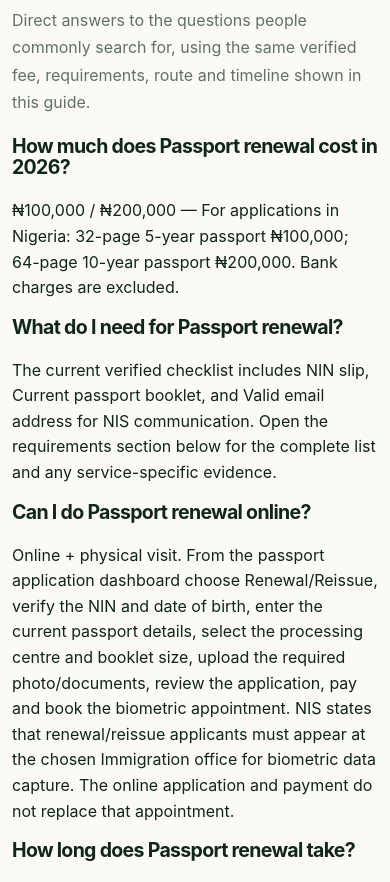
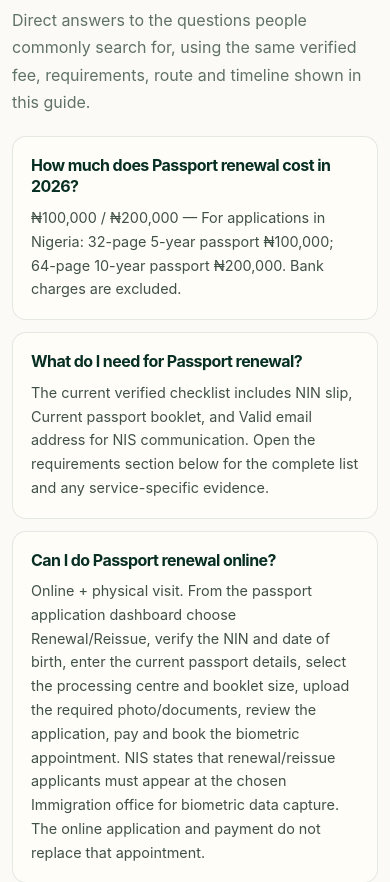
Before and after one commit to eghosa001/nigeria, a Next.js app: page /services/passport-renewal in a window 390 px wide. Shown: the part 10061-10943 px from the top of the page. Built offline with nearby package versions, Linux system fonts and the light colour scheme; no server answers.

Commit message:
Style search-intent answers and query links

```diff
--- a/app/globals.css
+++ b/app/globals.css
@@ -2369,3 +2369,17 @@ a.admin-guide-row:hover { background:#f8fcf9; }
   .topic-searches { gap:7px; }
   .topic-searches span { width:100%; border-radius:10px; }
 }
+
+
+/* Search-intent quick answers */
+.search-answer-grid { display:grid; grid-template-columns:repeat(2,minmax(0,1fr)); gap:12px; }
+.search-answer-grid article { padding:18px; border:1px solid rgba(6,63,45,.10); border-radius:14px; background:var(--surface); }
+.search-answer-grid h3 { margin:0 0 8px; color:var(--green-deep); font-size:1rem; line-height:1.35; }
+.search-answer-grid p { margin:0; color:#405148; font-size:.9rem; line-height:1.65; }
+.topic-searches a { display:inline-flex; align-items:center; gap:6px; padding:10px 13px; border:1px solid rgba(6,63,45,.11); border-radius:999px; background:var(--surface); color:var(--green-dark); font-size:.84rem; font-weight:750; }
+.topic-searches a:hover { border-color:var(--green); background:var(--mint); }
+.topic-searches a span { color:var(--gold-ink); }
+@media (max-width:620px) {
+  .search-answer-grid { grid-template-columns:1fr; }
+  .topic-searches a { width:100%; justify-content:space-between; border-radius:10px; }
+}
```
